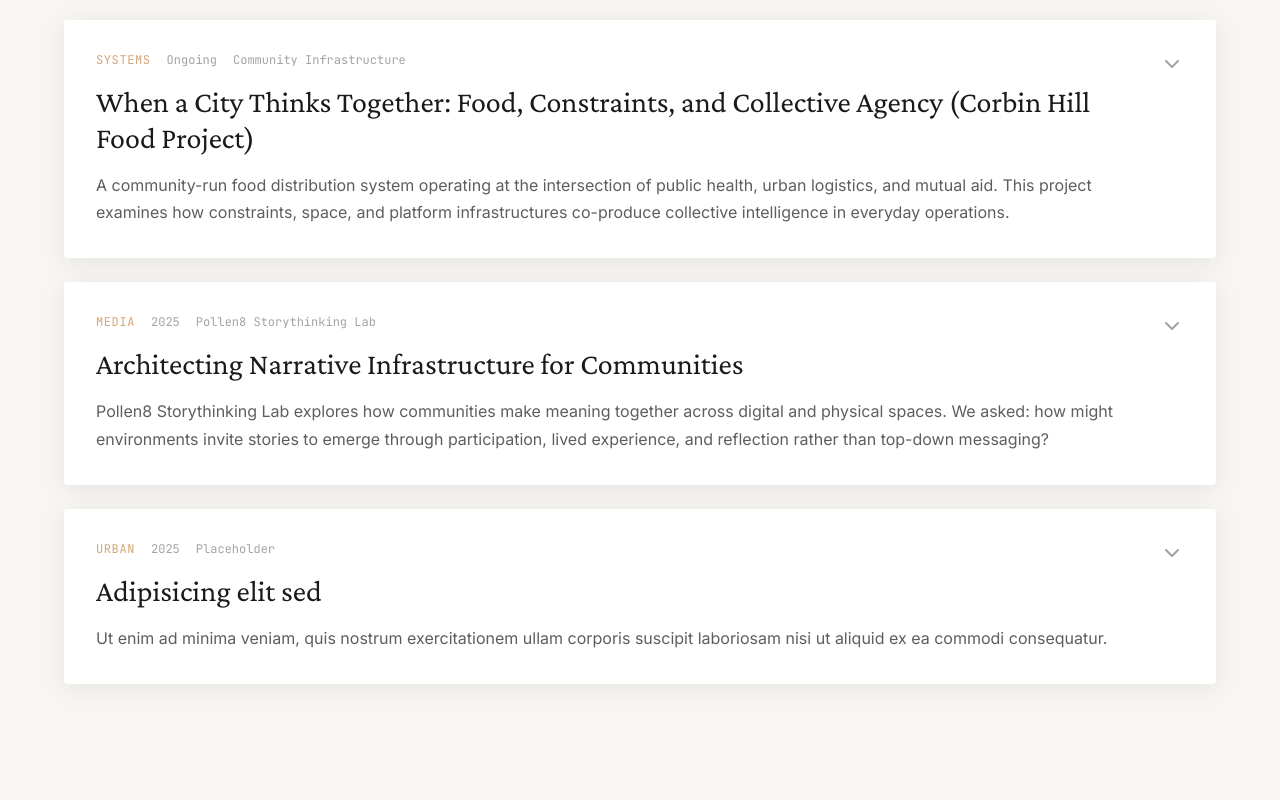
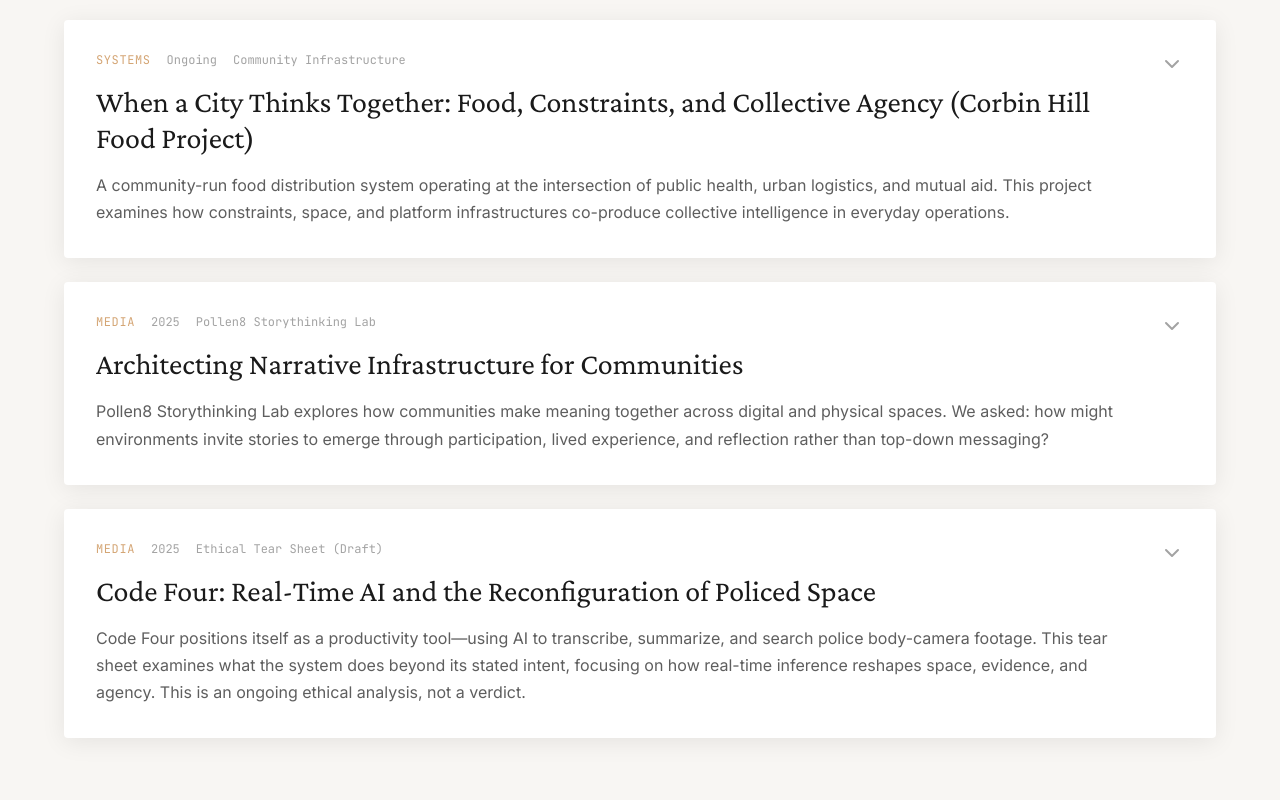
Before and after one commit to guitarphilius-png/portfolio, a React (Vite) app: page / in a window 1280 px wide. Shown: the part 1475-2275 px from the top of the page. Built offline with nearby package versions, Linux system fonts and the light colour scheme.

Commit message:
Add Code Four tear sheet content

```diff
--- a/src/components/portfolio/ExperimentsSection.tsx
+++ b/src/components/portfolio/ExperimentsSection.tsx
@@ -48,22 +48,22 @@ const experiments: Experiment[] = [
   },
   {
     id: 3,
-    title: "Adipisicing elit sed",
-    category: "Urban",
+    title: "Code Four: Real-Time AI and the Reconfiguration of Policed Space",
+    category: "Media",
     year: "2025",
-    domain: "Placeholder",
+    domain: "Ethical Tear Sheet (Draft)",
     summary:
-      "Ut enim ad minima veniam, quis nostrum exercitationem ullam corporis suscipit laboriosam nisi ut aliquid ex ea commodi consequatur.",
+      "Code Four positions itself as a productivity tool—using AI to transcribe, summarize, and search police body-camera footage. This tear sheet examines what the system does beyond its stated intent, focusing on how real-time inference reshapes space, evidence, and agency. This is an ongoing ethical analysis, not a verdict.",
     methodology:
-      "Quis autem vel eum iure reprehenderit qui in ea voluptate velit esse quam nihil molestiae consequatur.",
+      "Stated claims (per the company):\n• Reduce administrative burden on officers\n• Improve accuracy and consistency\n• Increase transparency and accountability\n• Help departments “do more with less”\n\nWhat the system actually introduces:\n• Converts embodied encounters into searchable data\n• Allows behavioral queries (e.g., “handled a weapon”)\n• Produces AI summaries that may replace memory\n• Embeds interpretation directly into infrastructure\n\nKey terms:\nCarceral Architecture — design systems that enforce control without walls; here, the archive itself is the enclosure.\nReal-Time Computational Space — environments that sense, record, and act while events unfold.\nInference vs. Evidence — inference predicts or interprets; Code Four collapses the distinction.\nOpacity — the right to exist without being fully legible to a system.",
     findings:
-      "Vel illum qui dolorem eum fugiat quo voluptas nulla pariatur.",
+      "Critical observations:\n• Space becomes evidentiary; streets act as data-producing environments.\n• Interpretation moves upstream, before legal contestation.\n• AI summaries risk becoming the “official” narrative.\n• Civilians remain permanently legible while institutions stay opaque.\n\nEthical tensions (not accusations):\n• Accountability tools risk becoming prosecutorial infrastructure.\n• Automation reframes judgment as objectivity.\n• Discovery asymmetries widen (state visibility vs. defendant access).\n• Presence in space becomes a condition for data extraction.\nThe concern centers on structural asymmetry, not intent.",
     relevance:
-      "At vero eos et accusamus et iusto odio dignissimos ducimus qui blanditiis praesentium.",
+      "Why this matters for design & computation:\n• Technology shifts from being in space to being the space.\n• Documentation becomes pre-structured narrative.\n• Oversight drifts toward ambient governance.\nEthics cannot remain a downstream checklist. Status: ongoing ethical analysis, not peer-reviewed or exhaustive; offered as a thinking artifact, not a policy position.",
   },
 ];
 
-const categories = ["All", "Systems", "Urban", "Media"];
+const categories = ["All", "Systems", "Media"];
 
 export default function ExperimentsSection() {
   const ref = useRef(null);
@@ -145,7 +145,7 @@ export default function ExperimentsSection() {
                     <h3 className="font-display text-2xl sm:text-3xl text-charcoal mb-3 sm:mb-4">
                       {experiment.title}
                     </h3>
-                    <p className="font-body text-charcoal/70 leading-[1.7]">
+                    <p className="font-body text-charcoal/70 leading-[1.7] whitespace-pre-line">
                       {experiment.summary}
                     </p>
                   </div>
@@ -172,7 +172,7 @@ export default function ExperimentsSection() {
                     <h4 className="font-mono text-xs uppercase tracking-wider text-charcoal mb-4">
                       Methodology
                     </h4>
-                    <p className="font-body text-charcoal/70 leading-[1.7]">
+                    <p className="font-body text-charcoal/70 leading-[1.7] whitespace-pre-line">
                       {experiment.methodology}
                     </p>
                   </div>
@@ -181,7 +181,7 @@ export default function ExperimentsSection() {
                     <h4 className="font-mono text-xs uppercase tracking-wider text-charcoal mb-4">
                       Key Findings
                     </h4>
-                    <p className="font-body text-charcoal/70 leading-[1.7]">
+                    <p className="font-body text-charcoal/70 leading-[1.7] whitespace-pre-line">
                       {experiment.findings}
                     </p>
                   </div>
@@ -190,7 +190,7 @@ export default function ExperimentsSection() {
                     <h4 className="font-mono text-xs uppercase tracking-wider text-charcoal mb-4">
                       Critical Matter Relevance
                     </h4>
-                    <p className="font-body text-charcoal/70 leading-[1.7]">
+                    <p className="font-body text-charcoal/70 leading-[1.7] whitespace-pre-line">
                       {experiment.relevance}
                     </p>
                   </div>
```
